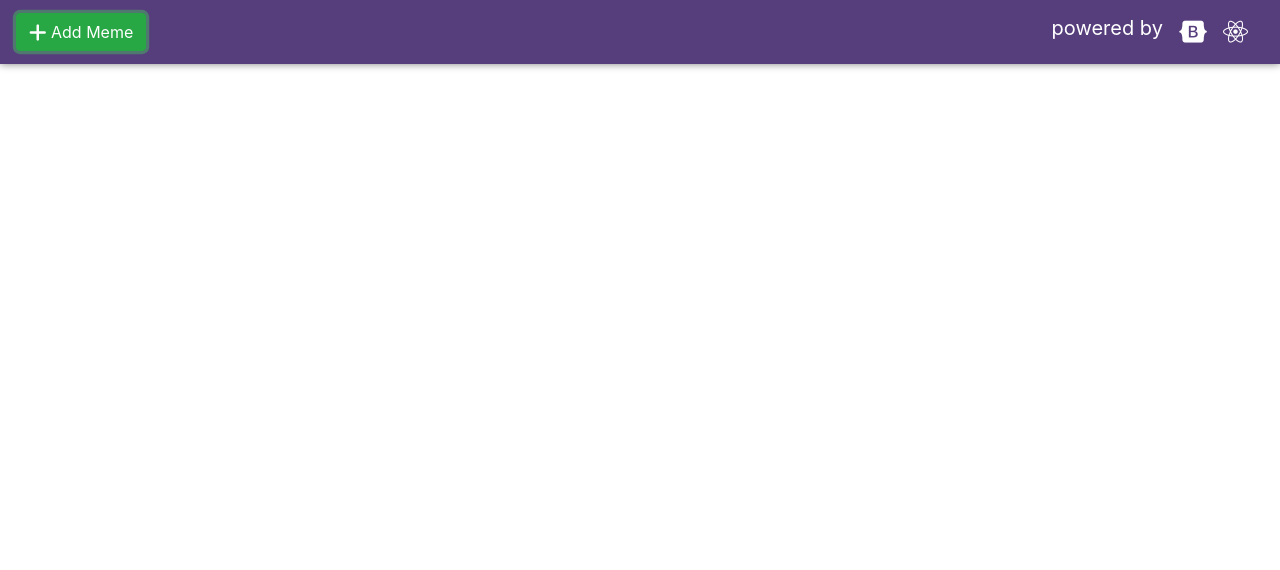
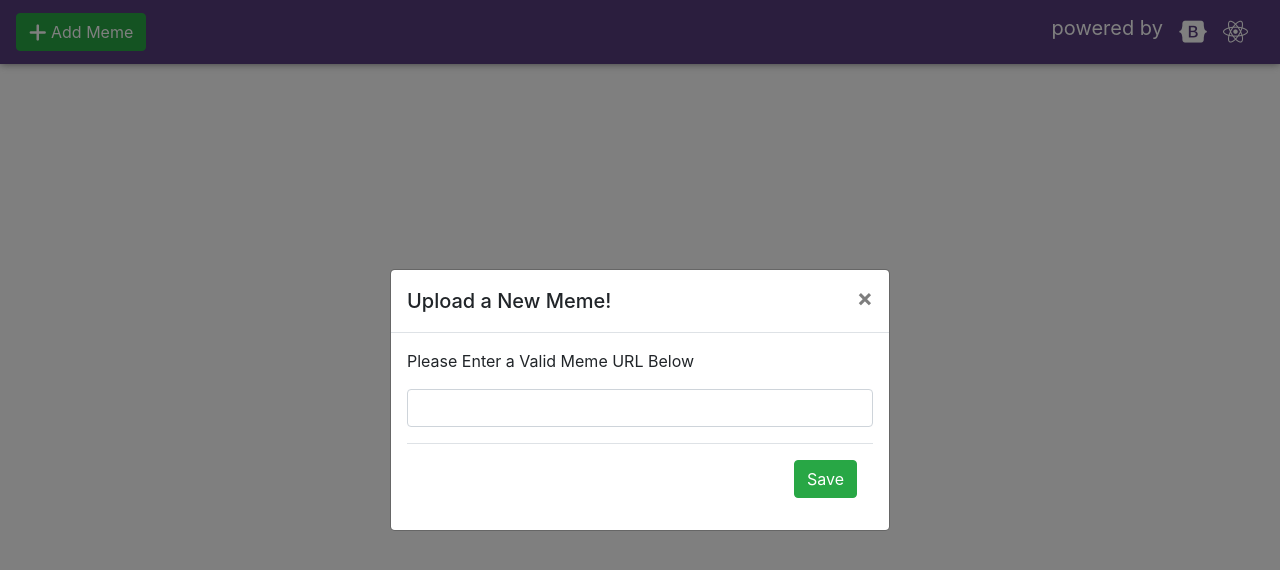
Before and after one commit to asleniovas/memeGallery-front, a React (Create React App) app: page / in a window 1280 px wide. Both pictures are taken after a click on the button "Add Meme". Shown: the top 570 px of the page. Built offline with nearby package versions, Linux system fonts and the light colour scheme; no server answers.

Commit message:
POST request

```diff
--- a/src/App.js
+++ b/src/App.js
@@ -29,9 +29,11 @@ class App extends React.Component {
     return (
 
       <main>
+
         <NavBar/>
-        <ProgressBarComponent percentage={this.props.percentage}/>
+        <ProgressBarComponent percentage={this.state.percentage}/>
         <MemeGallery percentage={(percentage) => this.handleFillerState(percentage)}/>
+
       </main>
 
     )
--- a/src/components/layout/navbar.js
+++ b/src/components/layout/navbar.js
@@ -5,7 +5,7 @@ const NavBar = (props) => (
 
     <nav className="navbar fixed-top navbar-dark" style={NavBarStyle}>
 
-        <button type="button" className="btn btn-success">
+        <button type="button" className="btn btn-success" data-toggle="modal" data-target="#exampleModalCenter">
             <i className="fas fa-plus fa-lg"></i> Add Meme
         </button>
 
@@ -23,7 +23,8 @@ const NavBar = (props) => (
 //styling
 const NavBarStyle = {
     backgroundColor: "#563d7c",
-    boxShadow: "0px 0px 8px 0px gray"
+    boxShadow: "0px 0px 8px 0px gray",
+    zIndex: "100"
 }
 
 export default NavBar;
--- a/src/components/memegallery.js
+++ b/src/components/memegallery.js
@@ -44,11 +44,78 @@ class MemeGallery extends React.Component {
             })
     }
 
+    //POST request for new meme URL storage
+    handleMemeURLUpload = (event) => {
+
+        event.preventDefault();
+
+        axios.post('https://shrouded-journey-16316.herokuapp.com/api/memes/',
+
+            {memeURL: this.state.newMemeURL},
+
+            {headers: {"content-type": "application/json"}})
+
+            .then(response => {
+
+                console.log(response)
+
+                this.setState(prevState => ({
+                    memes: [...prevState.memes, response.data[0] ]
+                }))
+
+                this.props.percentage(-100)
+
+            })
+            .catch(err => {
+
+                console.log(err)
+
+                this.props.percentage(-100)
+            })
+    }
+
+    //State change handler
+    handleStateChange = (event) => {
+        this.setState({[event.target.name]: event.target.value})
+    }
+
     render() {
 
         return (
 
-            <div>Hi</div>
+            /*Modal for new meme URLs*/
+            <div className="modal fade" id="exampleModalCenter" tabindex="-1" role="dialog" aria-labelledby="exampleModalCenterTitle" aria-hidden="true">
+              <div className="modal-dialog modal-dialog-centered" role="document">
+                <div className="modal-content">
+                  <div className="modal-header">
+                    <h5 className="modal-title" id="exampleModalCenterTitle">Upload a New Meme!</h5>
+                    <button type="button" class="close" data-dismiss="modal" aria-label="Close">
+                      <span aria-hidden="true">&times;</span>
+                    </button>
+                  </div>
+                  <div className="modal-body">
+                    <form onSubmit={this.handleMemeURLUpload}>
+
+                        <div className="form-row">
+                            <div className="col">
+                                <label for="memeURL">Please Enter a Valid Meme URL Below</label>
+                            </div>
+                        </div>
+
+                        <div className="form-row mt-2">
+                            <div className="col">
+                                <input name="newMemeURL" className="form-control" id="memeURL" type="url" onChange={this.handleStateChange} required></input>
+                            </div>
+                        </div>
+
+                        <div className="modal-footer mt-3">
+                            <input type="submit" class="btn btn-success" value="Save"></input>
+                        </div>
+                    </form>
+                  </div>
+                </div>
+              </div>
+            </div>
         )
     }
 }
```
